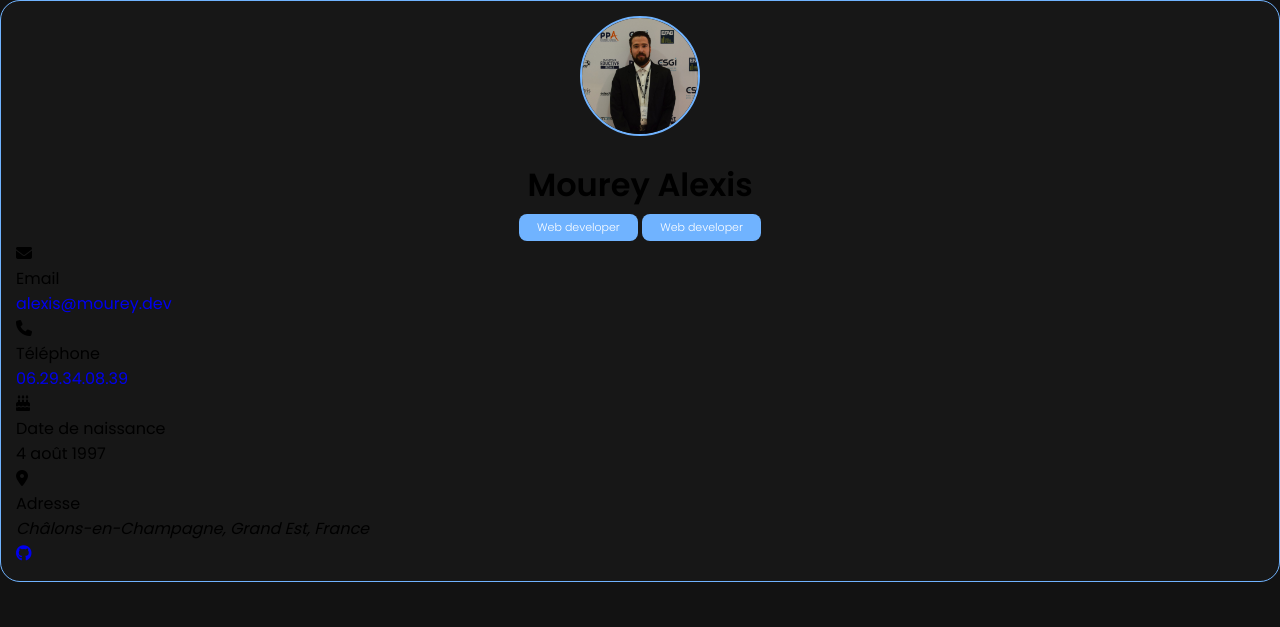
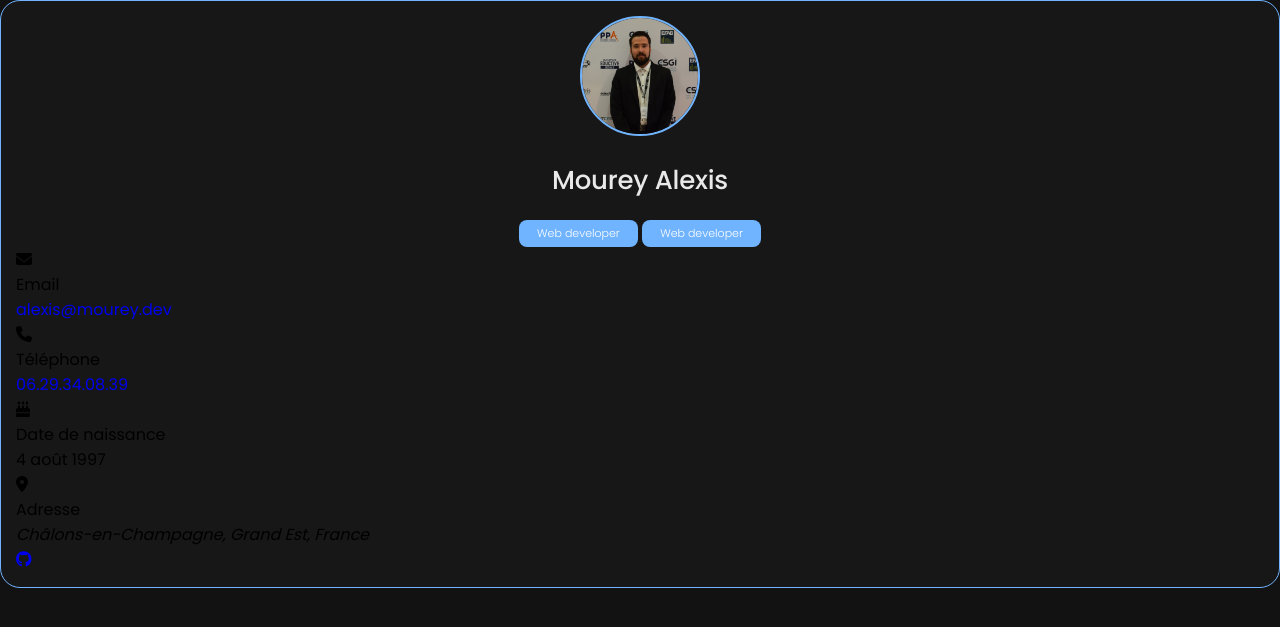
Before and after one commit to xixi52/Portfolio, a PHP site: page / in a window 1280 px wide. Shown: the top 627 px of the page. Run offline with PHP 8.4, Linux system fonts and the light colour scheme.

Commit message:
Add style for name

```diff
--- a/assets/css/style.css
+++ b/assets/css/style.css
@@ -113,3 +113,13 @@ body {
   margin-top: 5px;
   display: inline-block;
 }
+
+.leftbox-info-content .name {
+  color: #e9e9e9;
+  font-size: 26px;
+  font-weight: 500;
+  letter-spacing: -0.25px;
+  margin-bottom: 15px;
+  white-space: nowrap;
+  text-align: center;
+}
```
